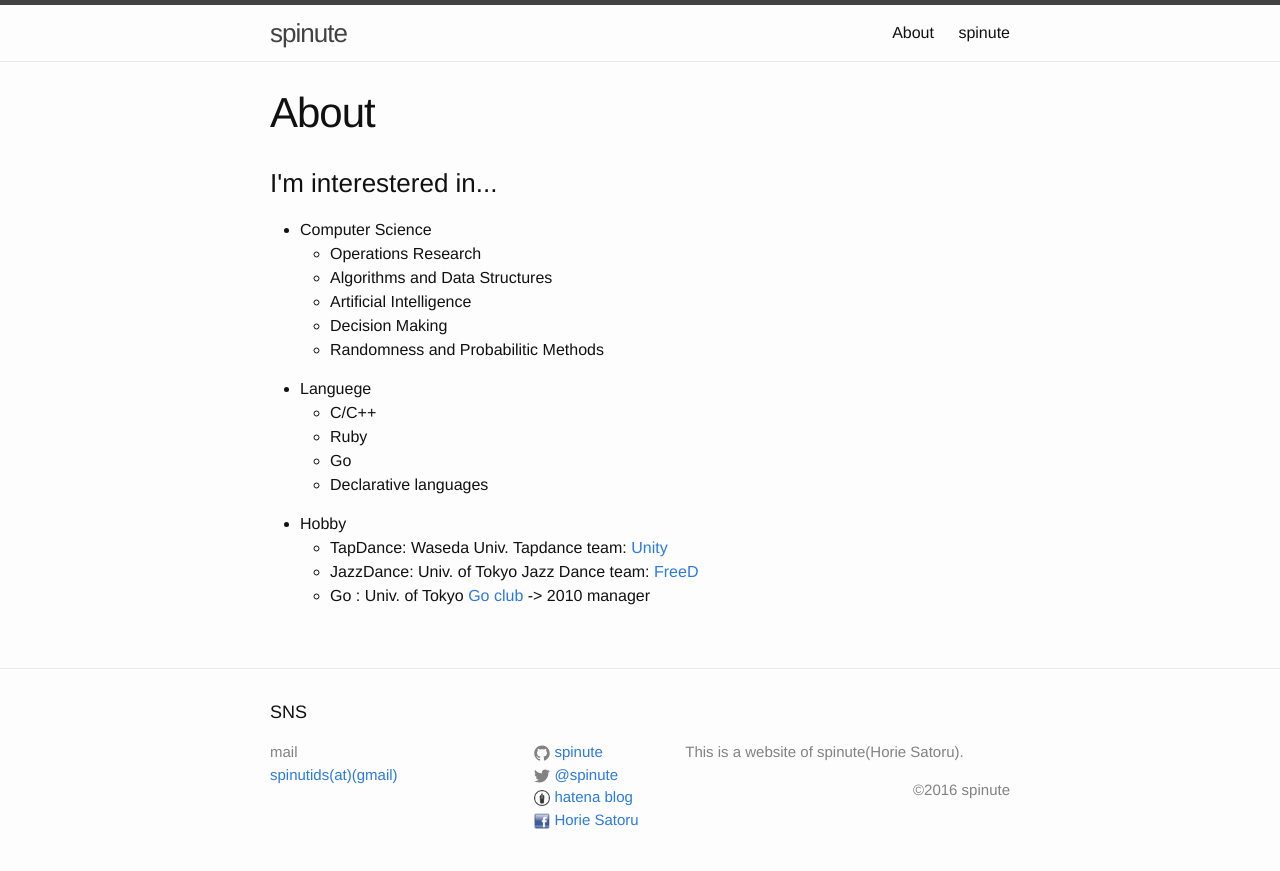
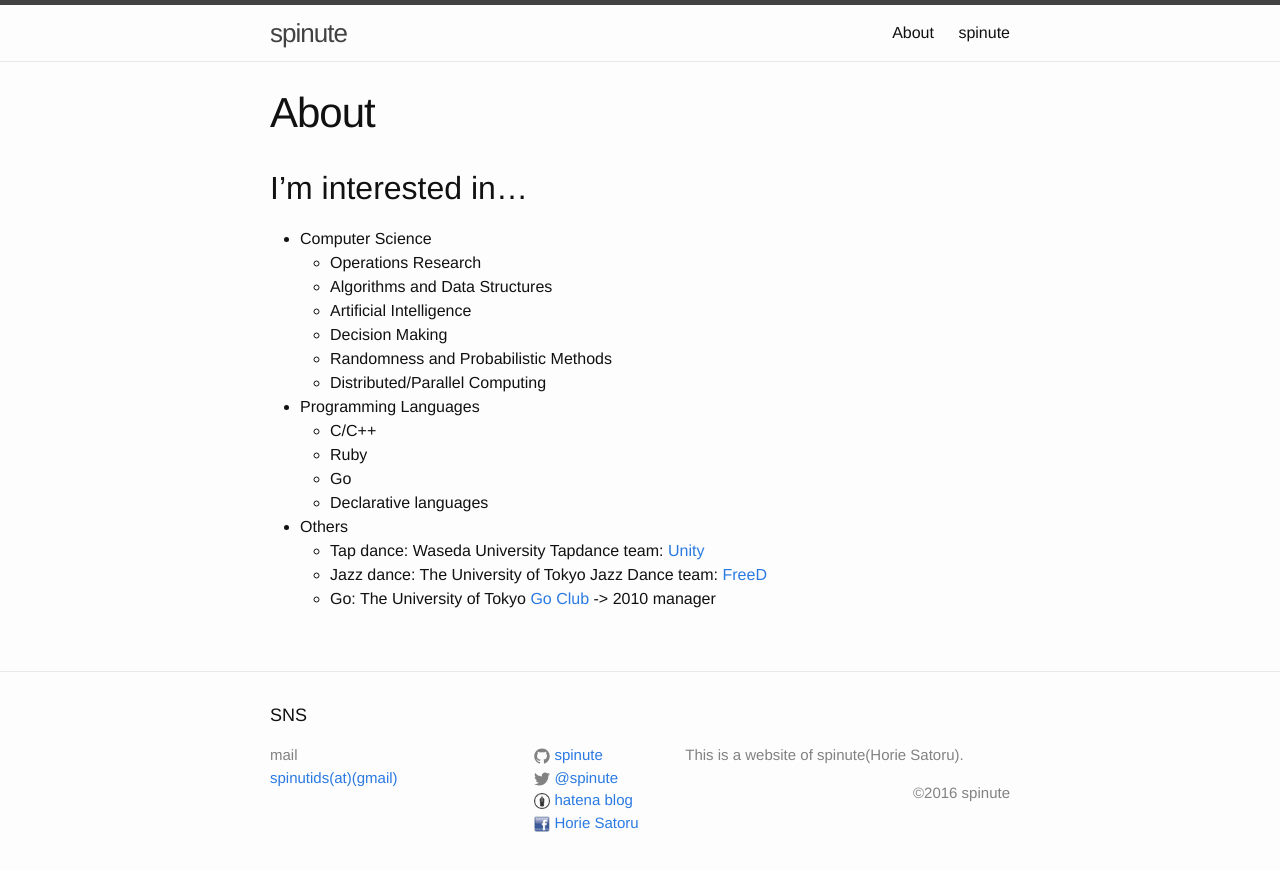
Before and after one commit to spinute/spinute.github.io, a Jekyll site: the page built from about.md, in a window 1280 px wide. Shown: the top 871 px of the page. Built offline with Jekyll 4.4.1, drawn with Linux system fonts in a browser that asks for light colours.

Commit message:
rewrite about.md

```diff
--- a/Gemfile
+++ b/Gemfile
@@ -1,3 +1,3 @@
 source "https://rubygems.org"
 
-gem 'github-pages'
+gem 'github-pages', group: :jekyll_plugins
--- a/about.md
+++ b/about.md
@@ -4,31 +4,21 @@ title: About
 permalink: /about/
 ---
 
-<div>
-	<h3>I'm interestered in...</h3>
-	<ul class="interest">
-		<li>Computer Science</li>
-		<ul>
-			<li>Operations Research</li>
-			<li>Algorithms and Data Structures</li>
-			<li>Artificial Intelligence</li>
-			<li>Decision Making</li>
-			<li>Randomness and Probabilitic Methods</li>
-		</ul>
+## I'm interested in...
 
-		<li>Languege</li>
-		<ul>
-			<li>C/C++</li>
-			<li>Ruby</li>
-			<li>Go</li>
-			<li>Declarative languages</li>
-		</ul>
-
-		<li>Hobby</li>
-		<ul>
-			<li>TapDance: Waseda Univ. Tapdance team: <a href="http://unity2006.web.fc2.com/">Unity</a></li>
-			<li>JazzDance: Univ. of Tokyo Jazz Dance team: <a href="http://www.jazzdancefreed.com/">FreeD</a></li>
-			<li>Go : Univ. of Tokyo <a href="http://blog.livedoor.jp/tokyogoclub/">Go club</a> -> 2010 manager</li>
-		</ul>
-	</ul>
-</div>
+* Computer Science
+  * Operations Research
+  * Algorithms and Data Structures
+  * Artificial Intelligence
+  * Decision Making
+  * Randomness and Probabilistic Methods
+  * Distributed/Parallel Computing
+* Programming Languages
+  * C/C++
+  * Ruby
+  * Go
+  * Declarative languages
+* Others
+  * Tap dance: Waseda University Tapdance team: [Unity](http://unity2006.web.fc2.com/)
+  * Jazz dance: The University of Tokyo Jazz Dance team: [FreeD](http://www.jazzdancefreed.com/)
+  * Go: The University of Tokyo [Go Club](http://blog.livedoor.jp/tokyogoclub/) -> 2010 manager
--- a/index.html
+++ b/index.html
@@ -27,6 +27,5 @@ title: spinute
 	{% endfor %}
     </ul>
 
-    <!--  <p class="rss-subscribe">subscribe <a href="{{ "/feed.xml" | prepend: site.baseurl }}">via RSS</a></p>
-    -->
+    <p class="rss-subscribe">subscribe <a href="{{ "/feed.xml" | prepend: site.baseurl }}">via RSS</a></p>
 </div>
```
Also changed, not shown: _posts/2016-08-01-ip-reading.md (+3 -1 lines).
